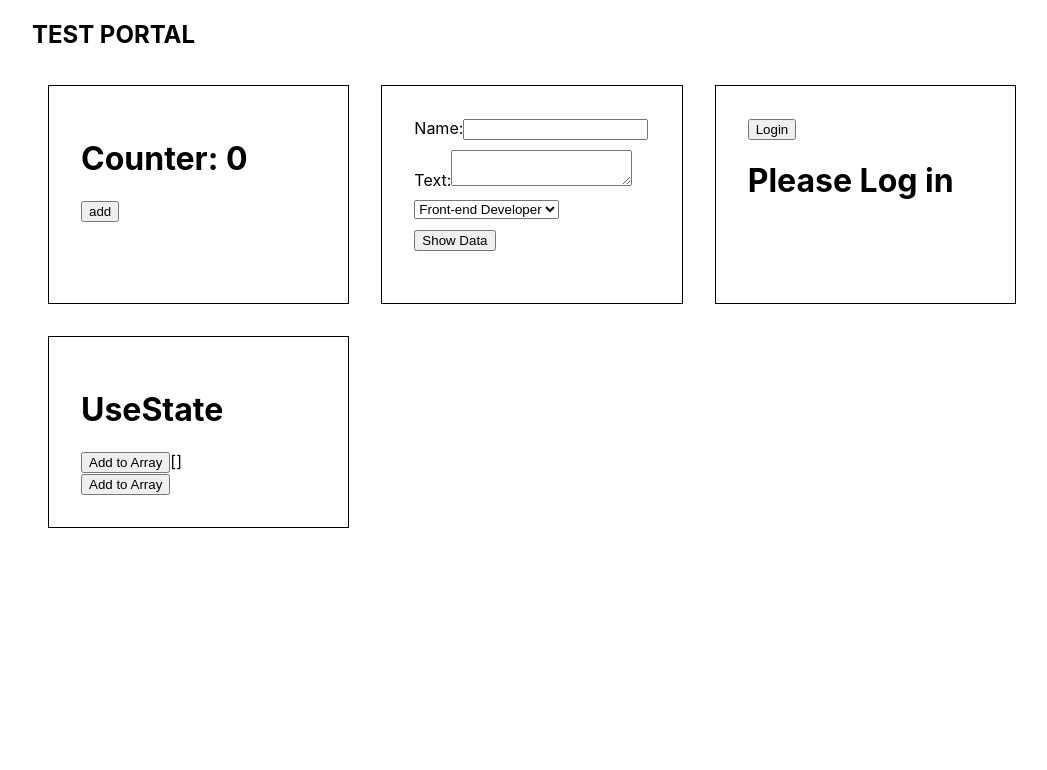
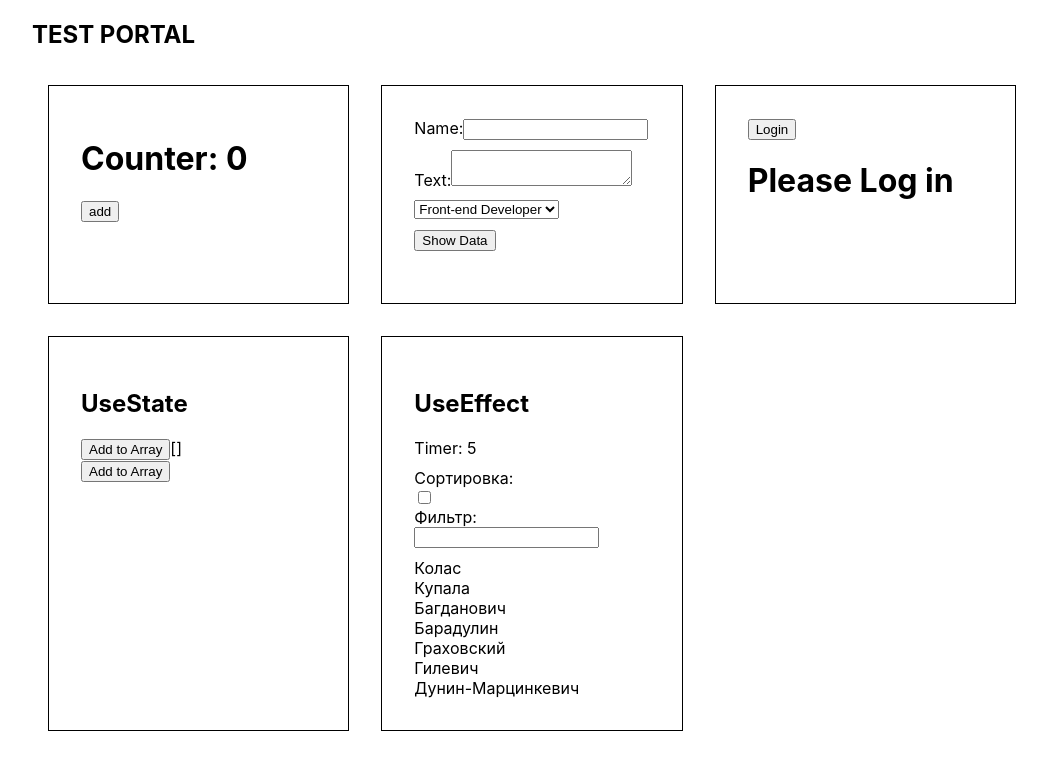
Before and after one commit to 604karev/react-typescript-app, a React (Create React App) app: page / in a window 1280 px wide. Shown: the top 770 px of the page, without its empty margins (108-1155 px from the left). Built offline with nearby package versions, Linux system fonts and the light colour scheme.

Commit message:
feat: add typisation to useEffect hook

```diff
--- a/src/App.tsx
+++ b/src/App.tsx
@@ -3,6 +3,7 @@ import Counter from "./Components/Counter";
 import Form from "./Components/Form";
 import Context from "./Components/Context";
 import UseStateHook from './Components/UseStateHook';
+import UseEffectHook from './Components/UseEffectHook';
 
 
 
@@ -16,6 +17,7 @@ const App: React.FC = () => (
         <Form />
         <Context />
         <UseStateHook />
+        <UseEffectHook />
     </>
 )
 
--- /dev/null
+++ b/src/Components/UseEffectHook.tsx
@@ -0,0 +1,61 @@
+import React, { useState, useEffect } from "react";
+
+const authors: Array<string> = [
+    'Колас',
+    'Купала',
+    'Багданович',
+    'Барадулин',
+    'Граховский',
+    'Гилевич',
+    'Дунин-Марцинкевич'
+];
+
+const styles: React.CSSProperties = { marginBottom: '10px' }
+const block: React.CSSProperties = { display: 'block' }
+
+const UseEffectHook = () => {
+    const [inputValue, setInputValie] = useState<string>('')
+    const [data, setData] = useState<Array<string>>(authors)
+    const [sortedState, setSortedState] = useState<Boolean>(false)
+    const [timerState, setTimeState] = useState(0)
+
+
+    useEffect(() => {
+        let result = []
+
+        if (inputValue !== '') {
+            result = [...authors].filter(
+                item => item.toLowerCase().includes(inputValue.toLowerCase()))
+        } else result = [...authors];
+        if (sortedState) {
+            result.sort()
+        }
+        setData([...result])
+
+    }, [sortedState, inputValue])
+
+    useEffect(() => {
+        const timer = window.setInterval(() => {
+            setTimeState(prevState => prevState + 1)
+        }, 1000)
+        return () => window.clearInterval(timer)
+    }, [])
+
+
+
+    return (
+        <div>
+            <h2>UseEffect</h2>
+            <div>
+                <div style={styles}>Timer: {timerState}</div>
+                <label style={block}>Сортировка: <input style={block} type="checkbox" onChange={() => setSortedState(!sortedState)} /></label>
+                <label style={block}>Фильтр: <input style={{ ...styles, ...block }} onChange={e => setInputValie(e.target.value)} type="text" value={inputValue} /></label>
+                {data.map((item, index) => (
+                    <div key={index}>{item}</div>
+                ))}
+            </div>
+        </div>
+    )
+
+}
+export default UseEffectHook
--- a/src/Components/UseStateHook.tsx
+++ b/src/Components/UseStateHook.tsx
@@ -1,15 +1,13 @@
 import React, { useState } from "react";
+
 
 const UseStateHook = () => {
     const [arr, setArr] = useState<Array<number>>([])
     const [name, setName] = useState<string | null>(null)
 
-
-
     return (
         <div>
-
-            <h1>UseState</h1>
+            <h2>UseState</h2>
             <div>
                 <button onClick={() => setArr([...arr, arr.length + 1])}>Add to Array</button>
                 {JSON.stringify(arr)}
```
